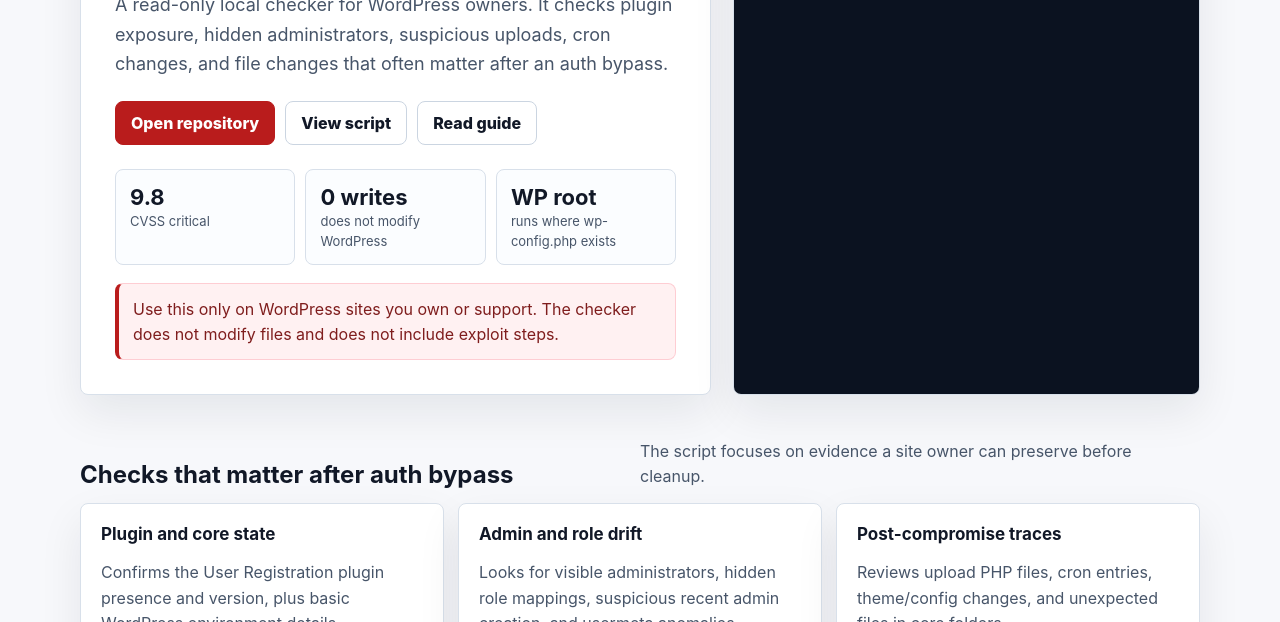
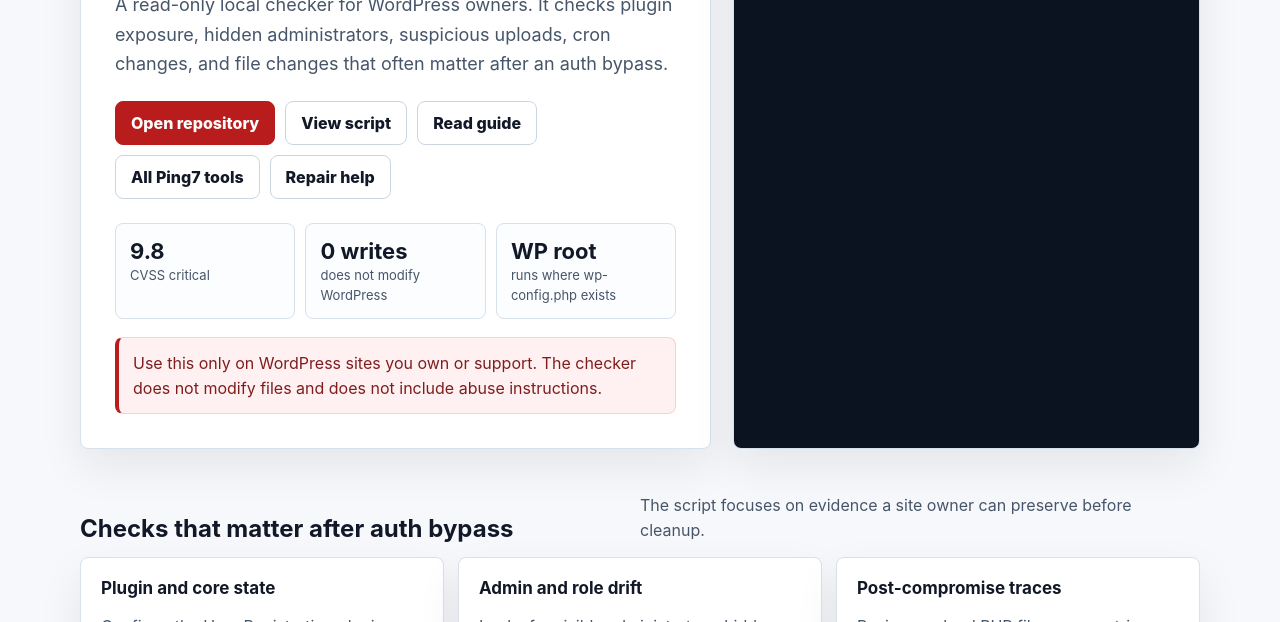
Before and after one commit to limo57640-crypto/wp-user-registration-vuln-checker, a plain HTML site: page docs/index.html in a window 1280 px wide. Shown: the part 478-1100 px from the top of the page. Drawn offline with Linux system fonts and the light colour scheme.

Commit message:
docs: improve Ping7 traffic handoff

```diff
--- a/docs/index.html
+++ b/docs/index.html
@@ -84,13 +84,15 @@
               <a class="button primary" href="https://github.com/limo57640-crypto/wp-user-registration-vuln-checker">Open repository</a>
               <a class="button" href="https://raw.githubusercontent.com/limo57640-crypto/wp-user-registration-vuln-checker/main/check.sh">View script</a>
               <a class="button" href="https://ping7.cc/cve/wordpress-1492/">Read guide</a>
+              <a class="button" href="https://ping7.cc/github-tools/">All Ping7 tools</a>
+              <a class="button" href="https://ping7.cc/cve-repair/">Repair help</a>
             </div>
             <div class="status" aria-label="Project facts">
               <div class="metric"><strong>9.8</strong><span>CVSS critical</span></div>
               <div class="metric"><strong>0 writes</strong><span>does not modify WordPress</span></div>
               <div class="metric"><strong>WP root</strong><span>runs where wp-config.php exists</span></div>
             </div>
-            <div class="notice">Use this only on WordPress sites you own or support. The checker does not modify files and does not include exploit steps.</div>
+            <div class="notice">Use this only on WordPress sites you own or support. The checker does not modify files and does not include abuse instructions.</div>
           </div>
           <div class="card terminal" aria-label="Quick start">
             <div class="term-head"><span class="dot"></span><span class="dot"></span><span class="dot"></span></div>
--- a/docs/sitemap.xml
+++ b/docs/sitemap.xml
@@ -2,6 +2,6 @@
 <urlset xmlns="http://www.sitemaps.org/schemas/sitemap/0.9">
   <url>
     <loc>https://limo57640-crypto.github.io/wp-user-registration-vuln-checker/</loc>
-    <lastmod>2026-06-16</lastmod>
+    <lastmod>2026-06-22</lastmod>
   </url>
 </urlset>
```
Also changed, not shown: 1 other file.
